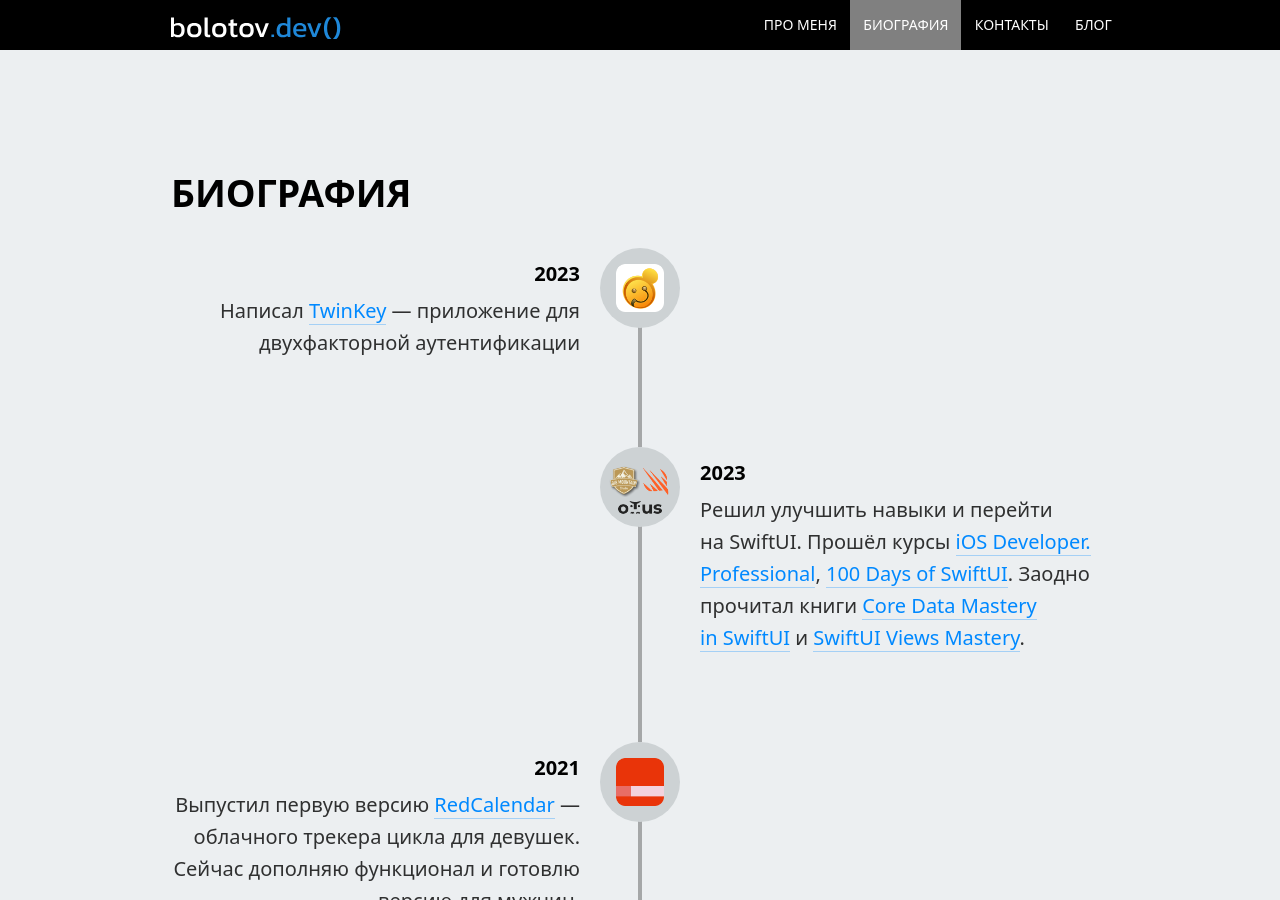
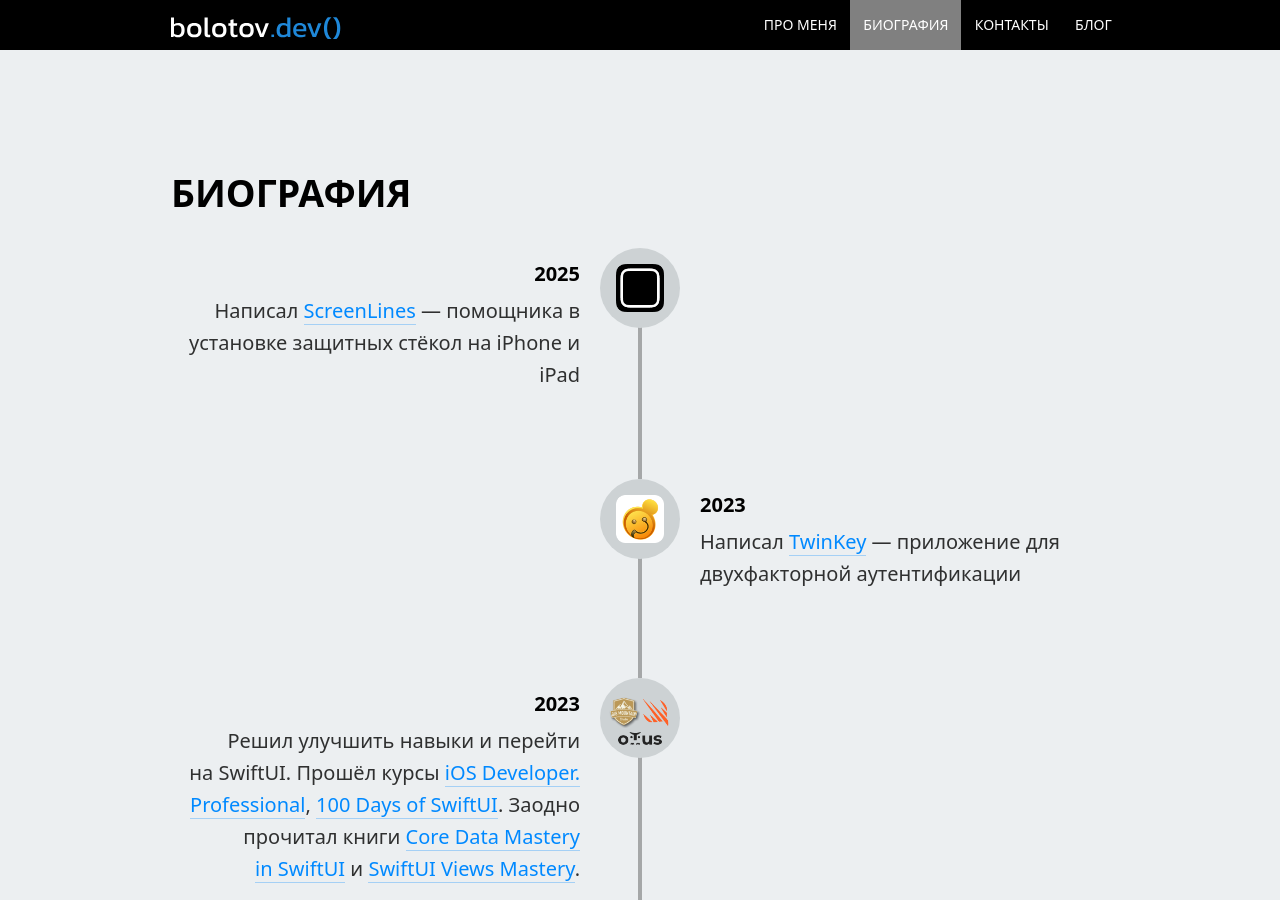
Before and after one commit to artembolotov/artembolotov.github.io, a Jekyll site: the page index.html, which Jekyll copies as it is, in a window 1280 px wide and 900 px high, scrolled down 1697 px. Built offline with Jekyll 4.4.1, drawn with Linux system fonts in a browser that asks for light colours.

Commit message:
Added info about screenlines

```diff
--- a/index.html
+++ b/index.html
@@ -97,6 +97,11 @@
     <section id="career" class="container">
       <h2>Биография</h2>
       <ul id="timeline">
+        <li>
+          <img src="img/screenlines.png" srcset="img/screenlines.png 1x, img/screenlines@2x.png 2x, img/screenlines@3x.png 3x" alt="">
+          <h4>2025</h4>
+          <p>Написал <a href="https://apps.apple.com/app/id6739783494" target="_blank">ScreenLines</a>&nbsp;&mdash; помощника в установке защитных стёкол на iPhone и iPad</p>
+        </li>
         <li>
           <img src="img/twinkey.png" srcset="img/twinkey.png 1x, img/twinkey@2x.png 2x, img/twinkey@3x.png 3x" alt="">
           <h4>2023</h4>
```
Also changed, not shown: img/screenlines.png (added), img/screenlines@2x.png (added), img/screenlines@3x.png (added).
